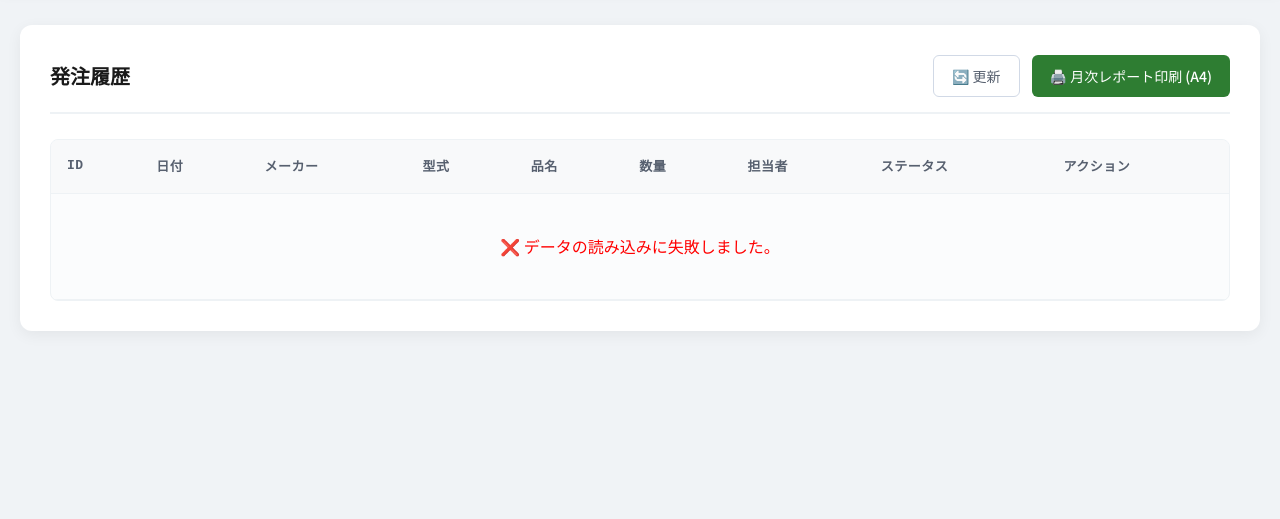
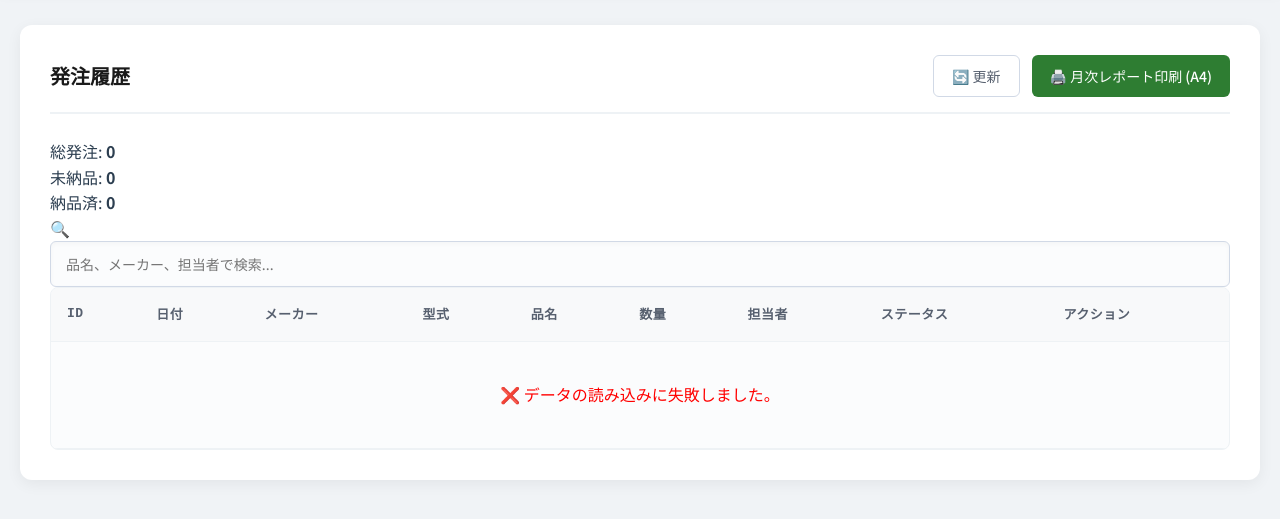
Before and after one commit to tsh-commits/purchase, a plain HTML site: page index.html in a window 1280 px wide. Both pictures are taken after a click on the button "発注履歴・納品管理". Shown: the part 75-594 px from the top of the page. Drawn offline with Linux system fonts and the light colour scheme; no server answers.

Commit message:
Update index.html

```diff
--- a/index.html
+++ b/index.html
@@ -111,6 +111,18 @@
                 </div>
             </div>
 
+            <div class="dashboard-bar">
+                <div class="dash-stats">
+                    <div class="dash-item">総発注: <strong id="dash-total">0</strong></div>
+                    <div class="dash-item text-danger">未納品: <strong id="dash-pending">0</strong></div>
+                    <div class="dash-item text-success">納品済: <strong id="dash-completed">0</strong></div>
+                </div>
+                <div class="search-group">
+                    <span class="search-icon">🔍</span>
+                    <input type="text" id="searchInput" placeholder="品名、メーカー、担当者で検索..." onkeyup="filterData()">
+                </div>
+            </div>
+
             <div class="table-container">
                 <table id="historyTable">
                     <thead>
@@ -154,7 +166,7 @@
                     </tr>
                 </thead>
                 <tbody id="print-table-body">
-                    </tbody>
+                </tbody>
             </table>
             <div class="print-footer">
                 <p class="notes">※本レポートはシステムより自動生成されました。</p>
```
